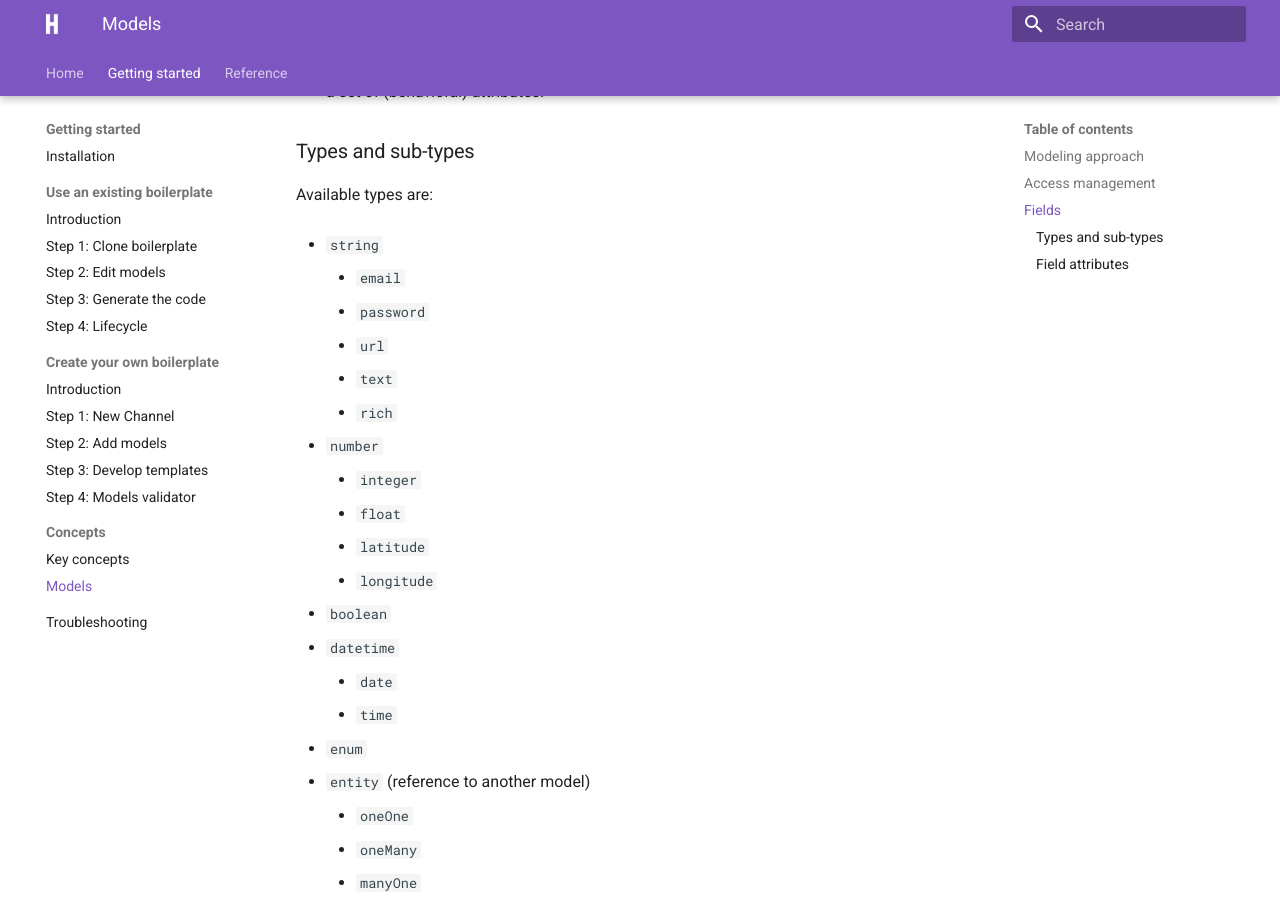
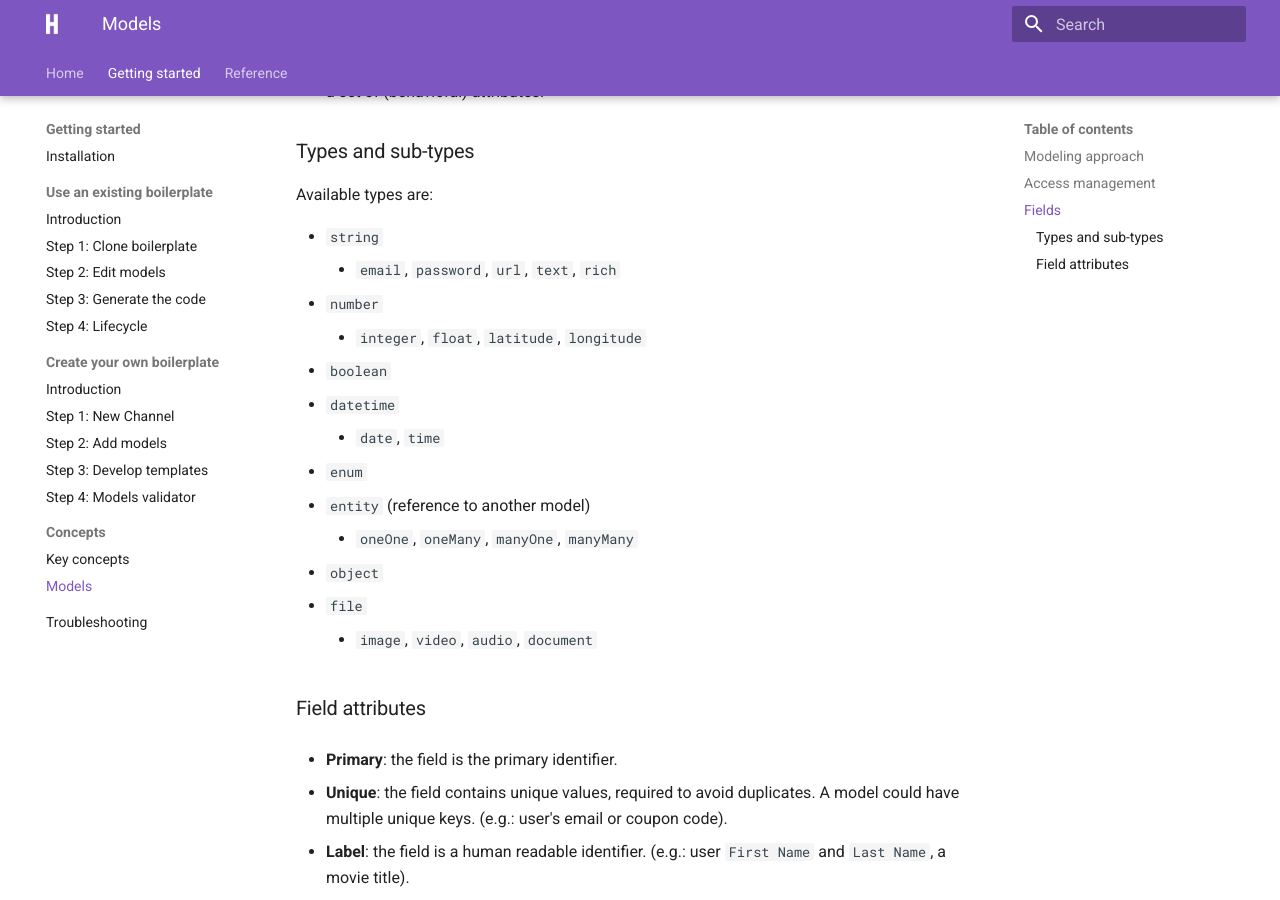
Before and after one commit to hapify/hapify, an MkDocs documentation site: the page built from docs/getting-started/concepts/models.md, in a window 1280 px wide and 900 px high, scrolled down 1129 px. Built offline with MkDocs 1.6.1 and Material for MkDocs 9.7.7, drawn with Linux system fonts in a browser that asks for light colours.

Commit message:
style: change styling and fix typo

```diff
--- a/docs/getting-started/concepts/models.md
+++ b/docs/getting-started/concepts/models.md
@@ -40,39 +40,18 @@ A model contains a list of fields. Each field is defined by:
 Available types are:
 
 - `string`
-	- `email`
-	- `password`
-	- `url`
-	- `text`
-	- `rich`
-
+	- `email`, `password`, `url`, `text`, `rich`
 - `number`
-	- `integer`
-	- `float`
-	- `latitude`
-	- `longitude`
-
+	- `integer`, `float`, `latitude`, `longitude`
 - `boolean`
-
 - `datetime`
-	- `date`
-	- `time`
-
+	- `date`, `time`
 - `enum`
-
 - `entity` (reference to another model)
-	- `oneOne`
-	- `oneMany`
-	- `manyOne`
-	- `manyMany`
-
+	- `oneOne`, `oneMany`, `manyOne`, `manyMany`
 - `object`
-
 - `file`
-	- `image`
-	- `video`
-	- `audio`
-	- `document`
+	- `image`, `video`, `audio`, `document`
 
 ### Field attributes
 
```
Also changed, not shown: docs/getting-started/existing-boilerplate/step-1-clone-boilerplate.md (+1 -1 lines), docs/getting-started/existing-boilerplate/step-3-generate.md (+1 -1 lines), docs/getting-started/installation.md (+1 -1 lines).
